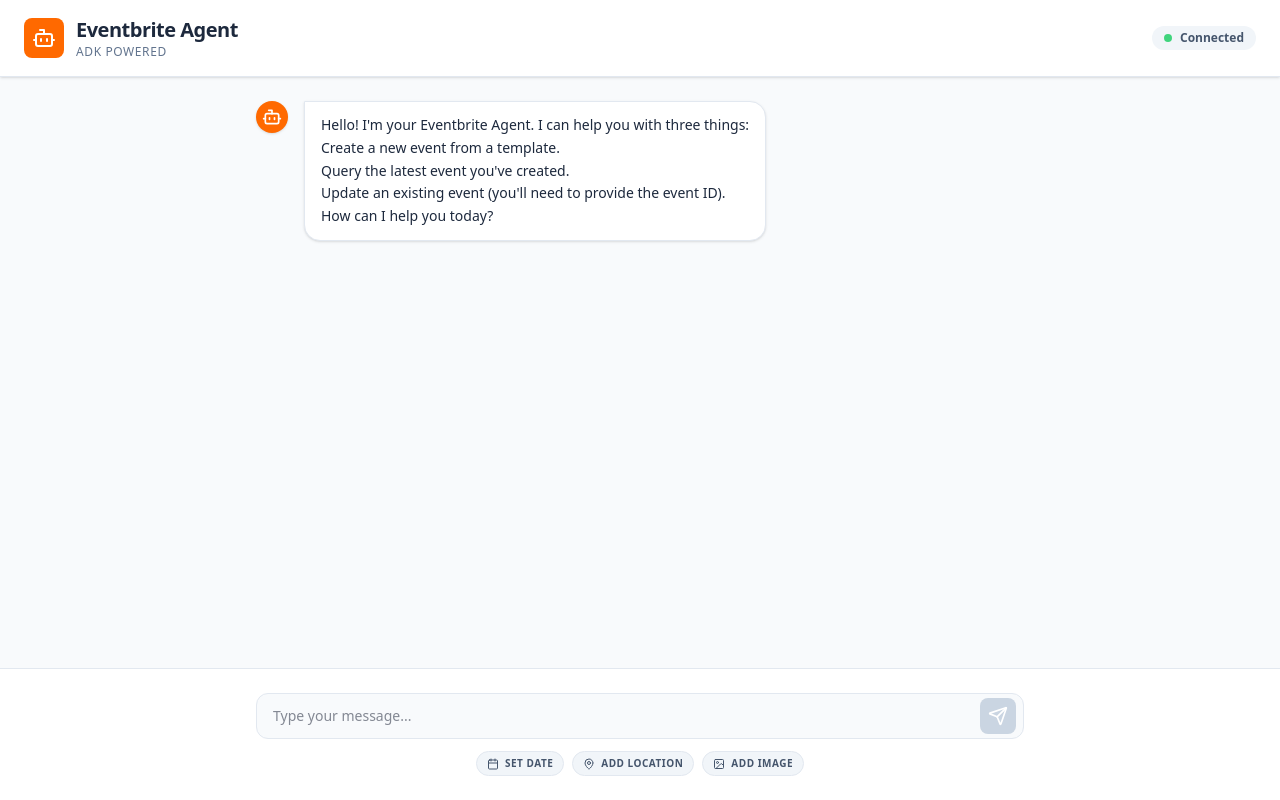
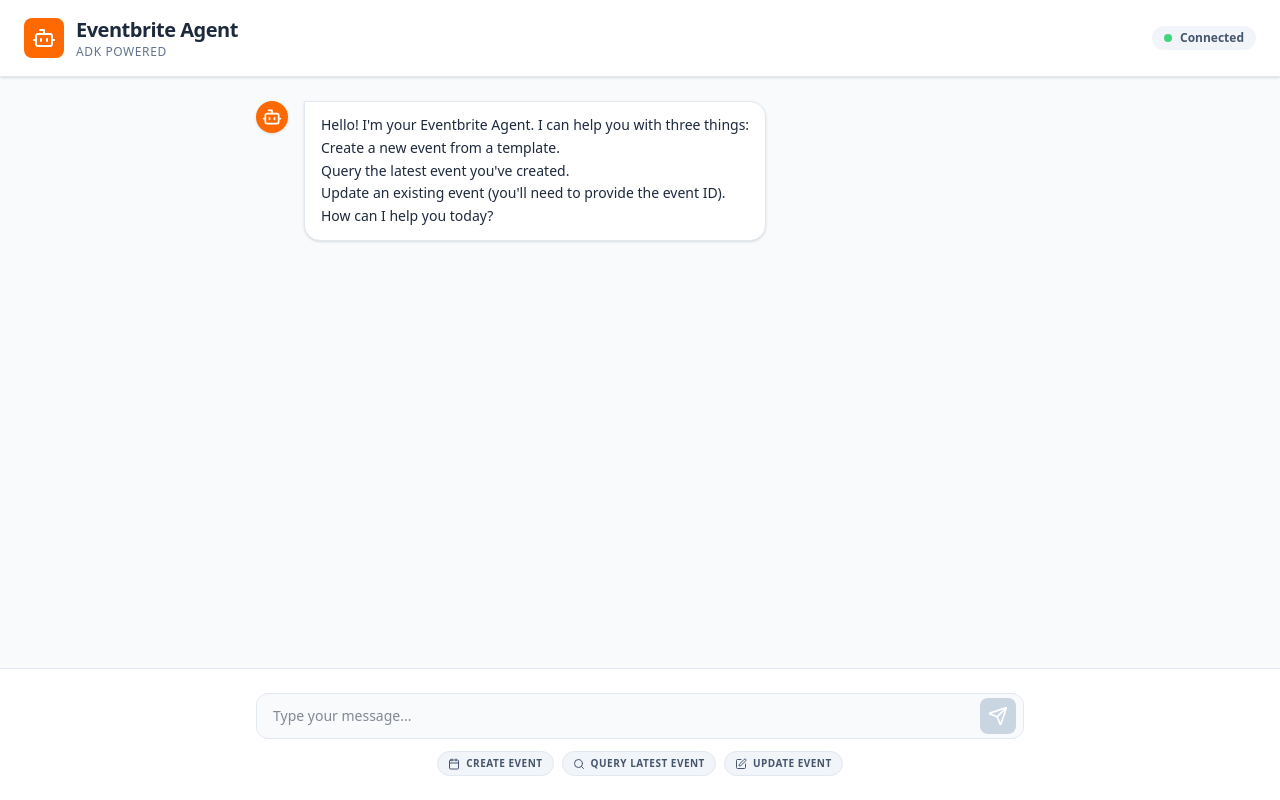
Before and after one commit to ideality-refracted/eventhub_agent, a React (Vite) app: page / in a window 1280 px wide. Built offline with nearby package versions, Linux system fonts and the light colour scheme; no server answers.

Commit message:
Enhance quick action labels and prompts
Updates the quick action buttons in the UI to provide more descriptive labels and pre-filled prompts. This improves user experience by making the available actions clearer and guiding users towards common workflows like event creation and querying.

```diff
--- a/src/App.tsx
+++ b/src/App.tsx
@@ -5,7 +5,7 @@
 
 import React, { useState, useRef, useEffect } from 'react';
 import { GoogleGenAI, Type, GenerateContentResponse } from "@google/genai";
-import { Send, Bot, User, Loader2, Calendar, MapPin, Image as ImageIcon, CheckCircle2, ExternalLink, AlertCircle } from 'lucide-react';
+import { Send, Bot, User, Loader2, Calendar, MapPin, Image as ImageIcon, CheckCircle2, ExternalLink, AlertCircle, Search, Edit } from 'lucide-react';
 import Markdown from 'react-markdown';
 import { clsx, type ClassValue } from 'clsx';
 import { twMerge } from 'tailwind-merge';
@@ -399,9 +399,9 @@
             </button>
           </div>
           <div className="mt-3 flex flex-wrap gap-2 justify-center">
-            <QuickAction icon={<Calendar className="w-3 h-3" />} label="Set Date" onClick={() => setInput(prev => prev + " Date: ")} />
-            <QuickAction icon={<MapPin className="w-3 h-3" />} label="Add Location" onClick={() => setInput(prev => prev + " Location: ")} />
-            <QuickAction icon={<ImageIcon className="w-3 h-3" />} label="Add Image" onClick={() => setInput(prev => prev + " Image: ")} />
+            <QuickAction icon={<Calendar className="w-3 h-3" />} label="Create Event" onClick={() => setInput("I want to create a new event from a template.")} />
+            <QuickAction icon={<Search className="w-3 h-3" />} label="Query Latest Event" onClick={() => setInput("Can you query the latest event I've created?")} />
+            <QuickAction icon={<Edit className="w-3 h-3" />} label="Update Event" onClick={() => setInput("I want to update an existing event.")} />
           </div>
         </div>
       </footer>
```
